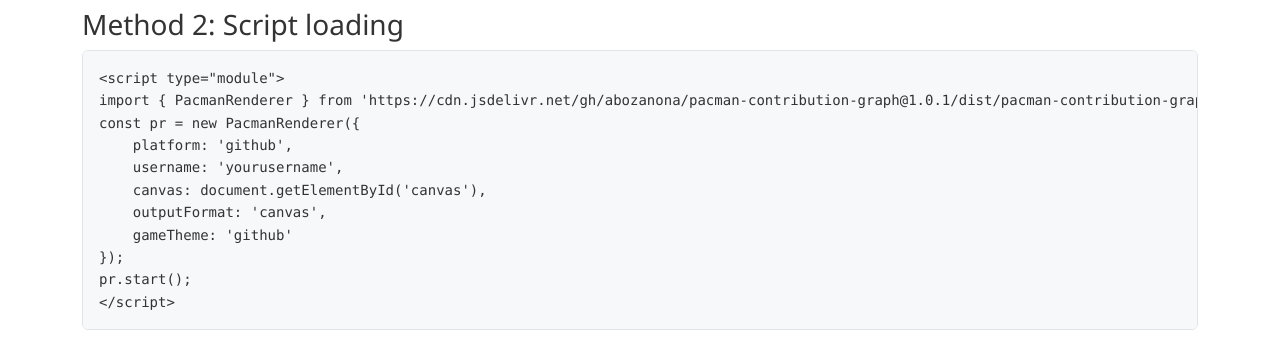
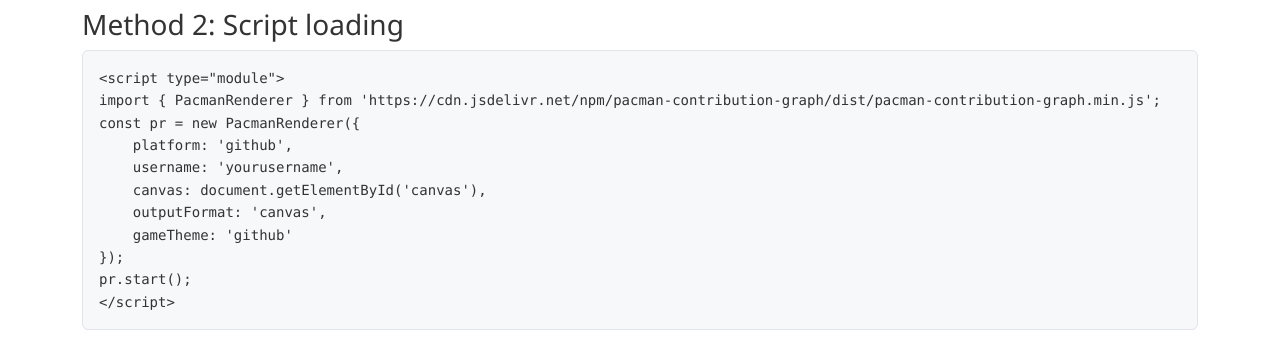
Before and after one commit to ZephrFish/pacman-contribution-graph, a website built with webpack: page index.html in a window 1280 px wide. Shown: the part 1990-2339 px from the top of the page. Built offline with nearby package versions, Linux system fonts and the light colour scheme; a script that the page names is missing.

Commit message:
Change cdn link

```diff
--- a/index.html
+++ b/index.html
@@ -241,7 +241,7 @@
 
 				<h3>Method 2: Script loading</h3>
 				<pre><code>&lt;script type="module"&gt;
-import { PacmanRenderer } from 'https://cdn.jsdelivr.net/gh/abozanona/pacman-contribution-graph@1.0.1/dist/pacman-contribution-graph.min.js';
+import { PacmanRenderer } from 'https://cdn.jsdelivr.net/npm/pacman-contribution-graph/dist/pacman-contribution-graph.min.js';
 const pr = new PacmanRenderer({
     platform: 'github',
     username: 'yourusername',
--- a/src/music-player.ts
+++ b/src/music-player.ts
@@ -1,8 +1,8 @@
 export enum Sound {
-	DEFAULT = 'https://cdn.jsdelivr.net/gh/abozanona/pacman-contribution-graph@1.0.2/src/assets/sounds/pacman_chomp.wav',
-	BEGINNING = 'https://cdn.jsdelivr.net/gh/abozanona/pacman-contribution-graph@1.0.2/src/assets/sounds/pacman_beginning.wav',
-	GAME_OVER = 'https://cdn.jsdelivr.net/gh/abozanona/pacman-contribution-graph@1.0.2/src/assets/sounds/pacman_death.wav',
-	EAT_GHOST = 'https://cdn.jsdelivr.net/gh/abozanona/pacman-contribution-graph@1.0.2/src/assets/sounds/pacman_eatghost.wav'
+	DEFAULT = 'https://cdn.jsdelivr.net/npm/pacman-contribution-graph/src/assets/sounds/pacman_chomp.wav',
+	BEGINNING = 'https://cdn.jsdelivr.net/npm/pacman-contribution-graph/src/assets/sounds/pacman_beginning.wav',
+	GAME_OVER = 'https://cdn.jsdelivr.net/npm/pacman-contribution-graph/src/assets/sounds/pacman_death.wav',
+	EAT_GHOST = 'https://cdn.jsdelivr.net/npm/pacman-contribution-graph/src/assets/sounds/pacman_eatghost.wav'
 }
 
 export class MusicPlayer {
```
Also changed, not shown: embeded/canvas.html (+1 -1 lines).
